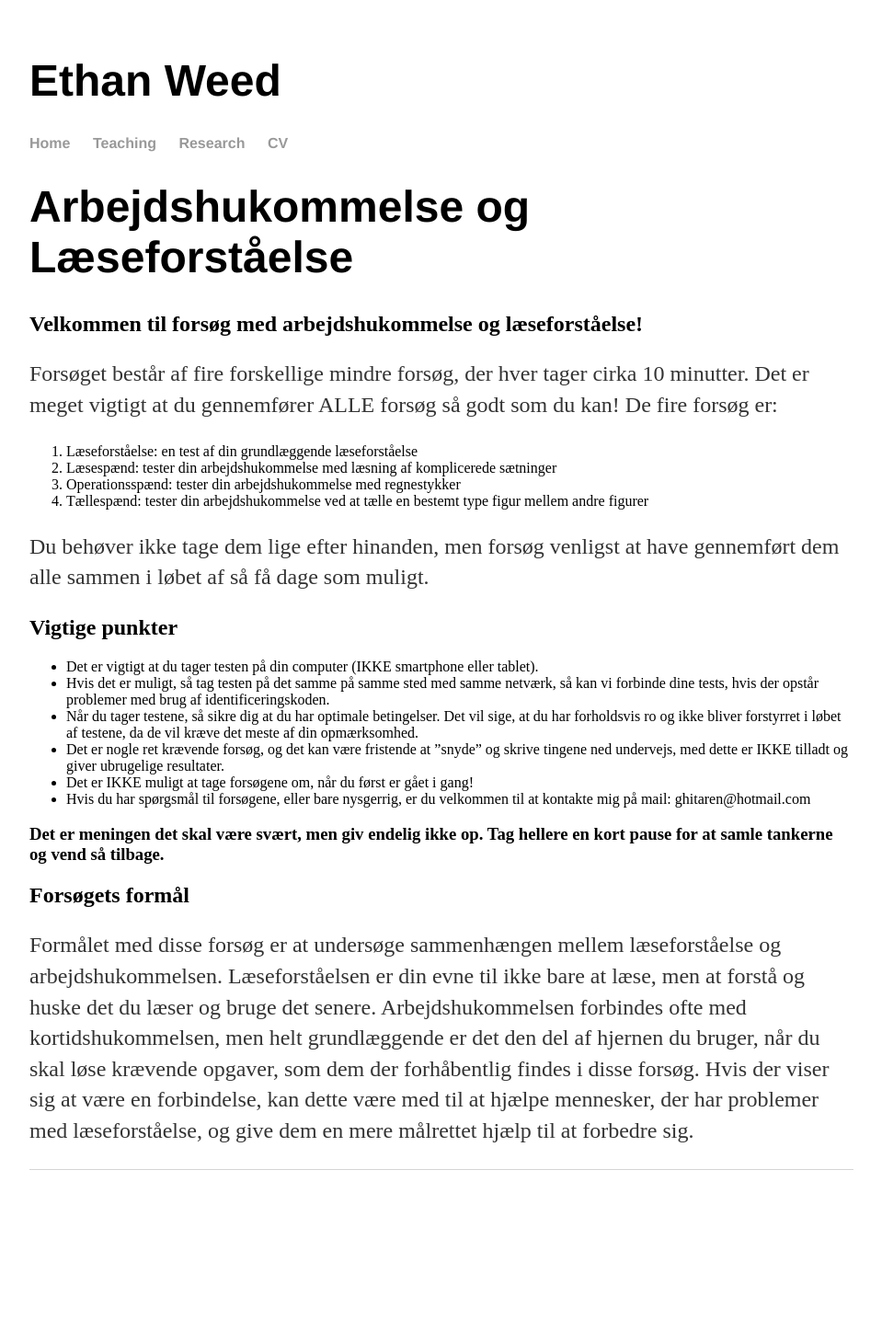
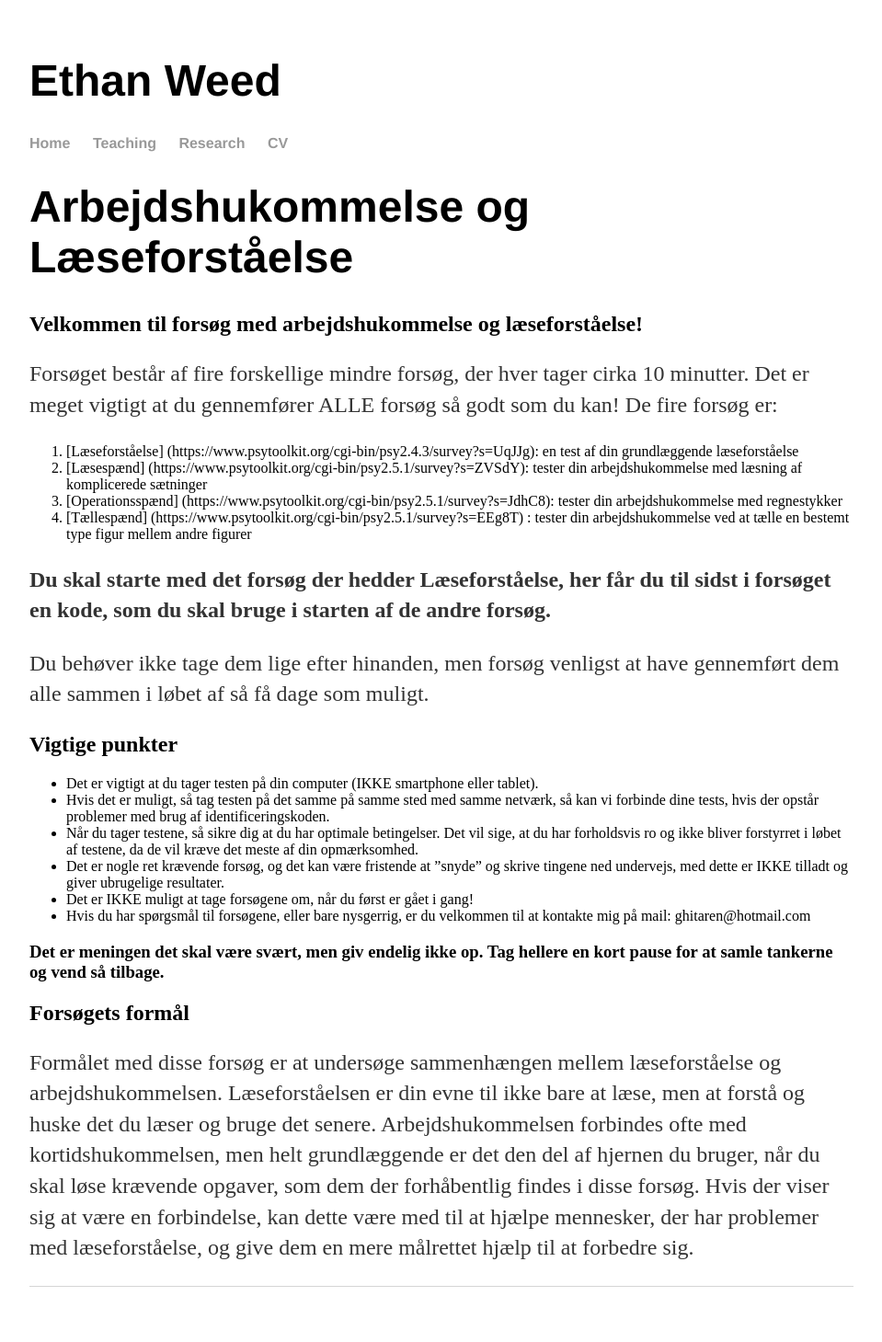
Before and after one commit to ethanweed/ethanweed.github.io, a Jekyll site: the page built from other/wm-reading-tests.md, in a window 1280 px wide. Shown: the whole page at 92% size, without its empty margins (160-1119 px from the left). Built offline with Jekyll 4.4.1, drawn with Linux system fonts in a browser that asks for light colours; our own code applies the rules of GitHub Pages for plain Markdown files; before the commit the page ends 1332 px from its top, so only the background shows below that.

Commit message:
links added

```diff
--- a/other/wm-reading-tests.md
+++ b/other/wm-reading-tests.md
@@ -5,10 +5,12 @@
 Forsøget består af fire forskellige mindre forsøg, der hver tager cirka 10 minutter.
 Det er meget vigtigt at du gennemfører ALLE forsøg så godt som du kan!
 De fire forsøg er:
-1.	Læseforståelse: en test af din grundlæggende læseforståelse
-2.	Læsespænd: tester din arbejdshukommelse med læsning af komplicerede sætninger
-3.	Operationsspænd: tester din arbejdshukommelse med regnestykker
-4.	Tællespænd: tester din arbejdshukommelse ved at tælle en bestemt type figur mellem andre figurer
+1.	[Læseforståelse] (https://www.psytoolkit.org/cgi-bin/psy2.4.3/survey?s=UqJJg): en test af din grundlæggende læseforståelse
+2.	[Læsespænd] (https://www.psytoolkit.org/cgi-bin/psy2.5.1/survey?s=ZVSdY): tester din arbejdshukommelse med læsning af komplicerede sætninger
+3.	[Operationsspænd] (https://www.psytoolkit.org/cgi-bin/psy2.5.1/survey?s=JdhC8): tester din arbejdshukommelse med regnestykker
+4.	[Tællespænd] (https://www.psytoolkit.org/cgi-bin/psy2.5.1/survey?s=EEg8T) : tester din arbejdshukommelse ved at tælle en bestemt type figur mellem andre figurer
+
+**Du skal starte med det forsøg der hedder Læseforståelse, her får du til sidst i forsøget en kode, som du skal bruge i starten af de andre forsøg.**
 
 Du behøver ikke tage dem lige efter hinanden, men forsøg venligst at have gennemført dem alle sammen i løbet af så få dage som muligt.
 
```
Also changed, not shown: other/wm-reading-tests-ink.html (+6 -4 lines).
